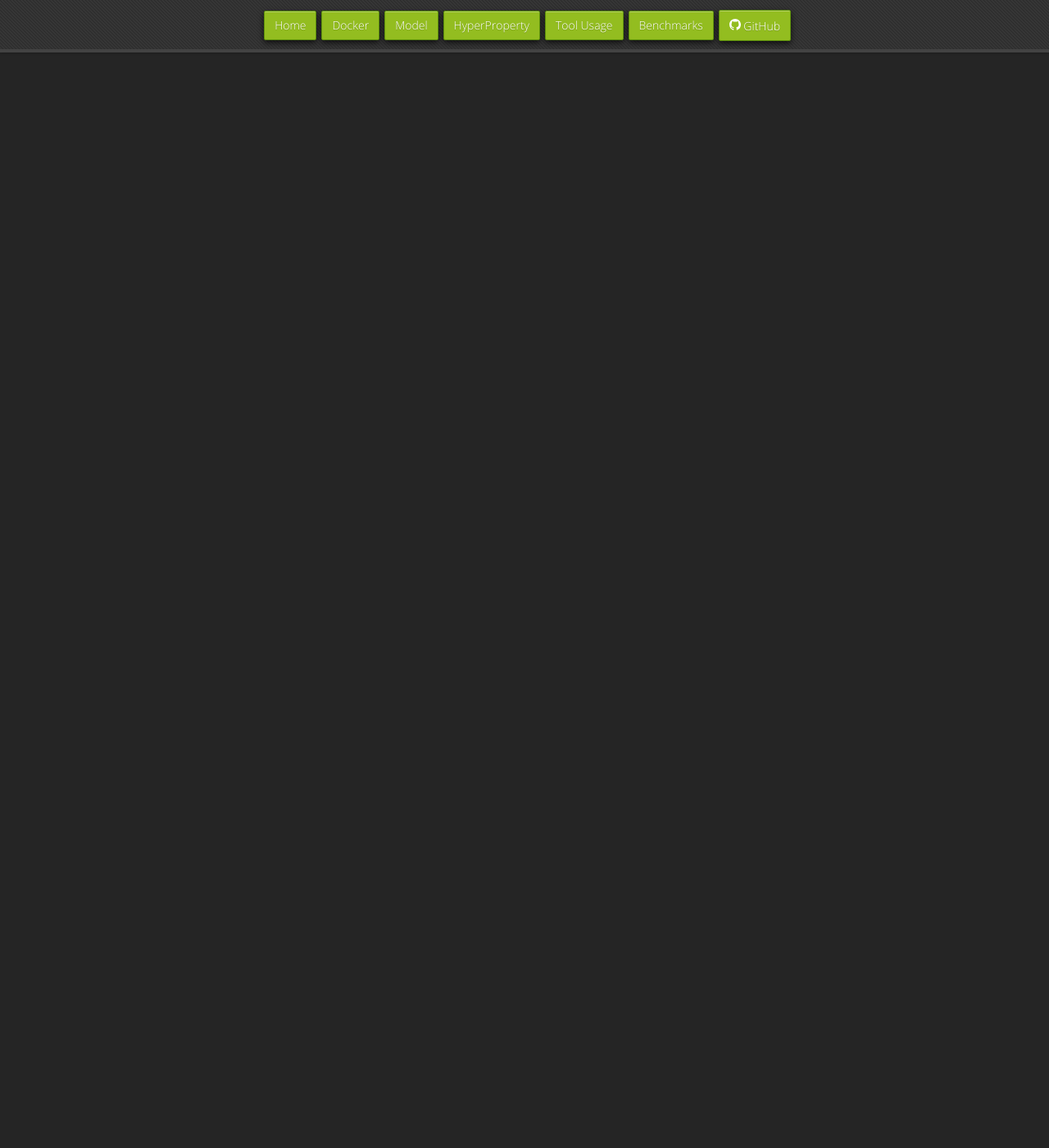
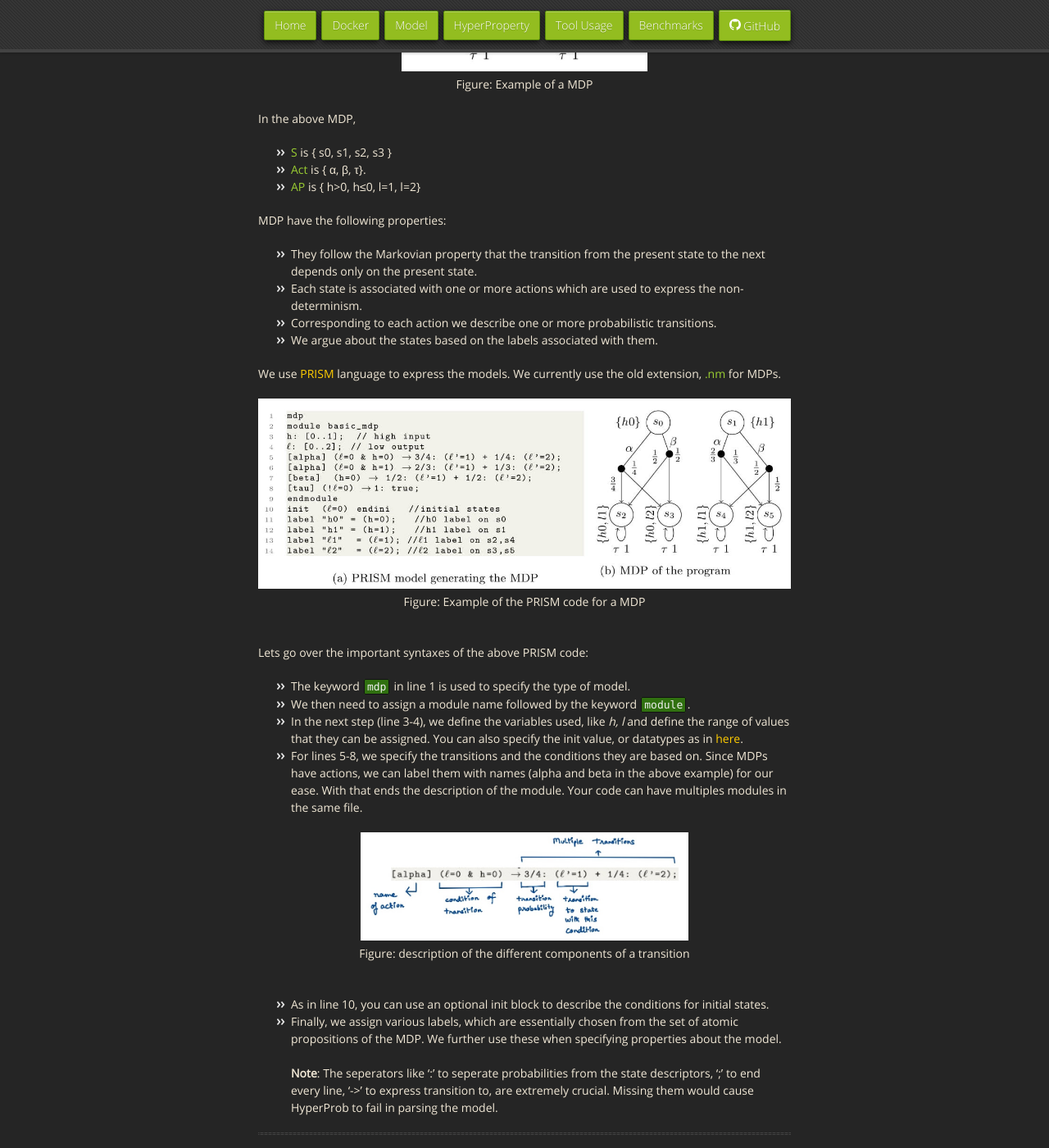
Before and after one commit to TART-MSU/HyperProb, a Jekyll site: the page built from docs/model.md, in a window 1280 px wide and 1400 px high, scrolled down 690 px. Shown: the whole window at 82% size. Built offline with Jekyll 4.4.1, drawn with Linux system fonts in a browser that asks for light colours; before the commit the page ends 900 px from its top, so only the background shows below that; some of the changed text lies outside the part shown.

Commit message:
Added description to model page

```diff
--- a/docs/_layouts/page.html
+++ b/docs/_layouts/page.html
@@ -16,8 +16,10 @@
     <![endif]-->
     <meta name="viewport" content="width=device-width, initial-scale=1, user-scalable=no">
 
+
   </head>
   <body>
+
       <div id="header">
         <nav>
           <li class="downloads"><a href="{{ site.github.repository_url }}"><svg xmlns="http://www.w3.org/2000/svg" width="14" height="14" fill="currentColor" class="bi bi-github" viewBox="0 0 16 16"><path d="M8 0C3.58 0 0 3.58 0 8c0 3.54 2.29 6.53 5.47 7.59.4.07.55-.17.55-.38 0-.19-.01-.82-.01-1.49-2.01.37-2.53-.49-2.69-.94-.09-.23-.48-.94-.82-1.13-.28-.15-.68-.52-.01-.53.63-.01 1.08.58 1.23.82.72 1.21 1.87.87 2.33.66.07-.52.28-.87.51-1.07-1.78-.2-3.64-.89-3.64-3.95 0-.87.31-1.59.82-2.15-.08-.2-.36-1.02.08-2.12 0 0 .67-.21 2.2.82.64-.18 1.32-.27 2-.27.68 0 1.36.09 2 .27 1.53-1.04 2.2-.82 2.2-.82.44 1.1.16 1.92.08 2.12.51.56.82 1.27.82 2.15 0 3.07-1.87 3.75-3.65 3.95.29.25.54.73.54 1.48 0 1.07-.01 1.93-.01 2.2 0 .21.15.46.55.38A8.012 8.012 0 0 0 16 8c0-4.42-3.58-8-8-8z"/></svg> GitHub</a></li>
--- a/docs/model.md
+++ b/docs/model.md
@@ -4,4 +4,47 @@ title: Model
 permalink: /model/
 description: How to describe the model we use as input
 ---
-We use [PRISM](https://www.prismmodelchecker.org/manual/ThePRISMLanguage/Introduction "prism") language to express the models used.
+For our current version of the tool, we verify properties solely over Markov Decision Processes (MDPs). MDPs allow the expression of non-determinism in a system. The non-determinism might be a part of the system or maybe used to express uncontrollable inputs from the environment.
+
+We define a MDP formally as a tuple <i>M</i> = {<span style="color:yellowgreen;"><i>S</i>, <i>Act</i>, <i>P</i>, <i>AP</i>, <i>L</i></span>}, where,
+- <span style="color:yellowgreen;">S</span> is the finite set of states.
+- <span style="color:yellowgreen;">Act</span>  is a set of actions.
+- <span style="color:yellowgreen;">P</span>  describes a transition probability function such that  <b>P : S x Act x S -> [0,1]</b>, such that for all s in S, the sum of probabilities for all transitions for each of its actions is equal to 1.
+- <span style="color:yellowgreen;">AP</span>  finite set of atomic propositions used in the system.
+- <span style="color:yellowgreen;">L</span>  is the labelling function that maps atomic propositions to states in the system.
+
+<div style="text-align:center"><img src="../assets/images/mdp.jpg" width = "300"/></div>
+<div style="text-align: center;"> Figure: Example of a MDP </div>
+<br>
+In the above MDP,
+- <span style="color:yellowgreen;">S</span> is { s0, s1, s2, s3 }
+- <span style="color:yellowgreen;">Act</span>  is { α, β, τ}.
+- <span style="color:yellowgreen;">AP</span> is { h>0, h≤0, l=1, l=2}
+
+
+
+MDP have the following properties:
+- They follow the Markovian property that the transition from the present state to the next depends only on the present state.
+- Each state is associated with one or more actions which are used to express the non-determinism.
+- Corresponding to each action we describe one or more probabilistic transitions.
+- We argue about the states based on the labels associated with them.
+
+We use [PRISM](https://www.prismmodelchecker.org/manual/ThePRISMLanguage/Introduction "prism") language to express the models. We currently use the old extension,  <span style="color:yellowgreen;">.nm</span> for MDPs.
+
+<div style="text-align:center"><img src="../assets/images/prism_mdp.jpg" /></div>
+<div style="text-align: center;"> Figure: Example of the PRISM code for a MDP </div>
+<br>
+
+ Lets go over the important syntaxes of the above PRISM code:
+ - The keyword `mdp` in line 1 is used to specify the type of model.
+ - We then need to assign a module name followed by the keyword `module`.
+ - In the next step (line 3-4), we define the variables used, like <i>h, l</i> and define the range of values that they can be assigned. You can also specify the init value, or datatypes as in [here](https://www.prismmodelchecker.org/manual/ThePRISMLanguage/ModulesAndVariables "variables").
+ - For lines 5-8, we specify the transitions and the conditions they are based on. Since MDPs have actions, we can label them with names (alpha and beta in the above example) for our ease. With that ends the description of the module. Your code can have multiples modules in the same file.
+ <div style="text-align:center"><img src="../assets/images/transition.jpg" width = "400"/></div>
+<div style="text-align: center;"> Figure: description of the different components of a transition </div>
+<br>
+ - As in line 10, you can use an optional init block to describe the conditions for initial states.
+ - Finally, we assign various labels, which are essentially chosen from the set of atomic propositions of the MDP. We further use these when specifying properties about the model.
+ <br>
+ <br>
+<b>Note</b>: The seperators like ':' to seperate probabilities from the state descriptors, ';' to end every line, '->' to express transition to, are extremely crucial. Missing them would cause HyperProb to fail in parsing the model.
```
Also changed, not shown: docs/index.md (+1 -1 lines), docs/assets/images/mdp.jpg (added), docs/assets/images/prism_mdp.jpg (added), docs/assets/images/tool_overview.jpeg (deleted), docs/assets/images/tool_overview.jpg (added), docs/assets/images/transition.jpg (added), 4 other files.
